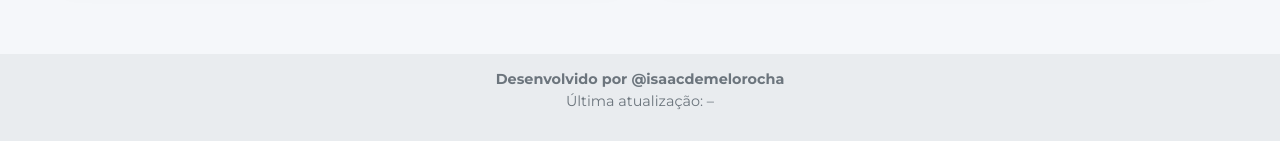
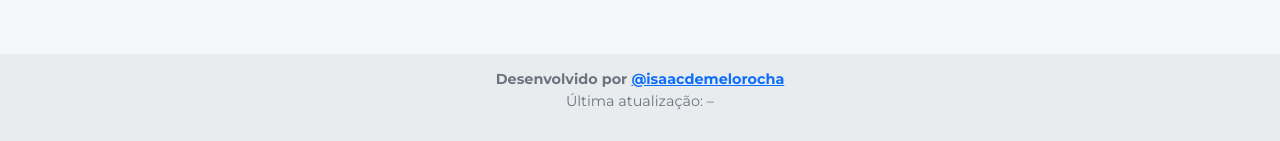
Before and after one commit to isaacdemelorocha/DashEduCorp, a plain HTML site: page index.html in a window 1280 px wide. Shown: the part 1017-1158 px from the top of the page. Drawn offline with nearby package versions, Linux system fonts and the light colour scheme; no server answers.

Commit message:
Update index.html

```diff
--- a/index.html
+++ b/index.html
@@ -193,7 +193,7 @@
 
 <!-- Rodapé que exibe a última data de atualização dos dados -->
 <footer>
-  <b>Desenvolvido por <a hrf="https://www.linkedin.com/in/isaaac/" >@isaacdemelorocha</a></b>
+  <b>Desenvolvido por <a href="https://www.linkedin.com/in/isaaac/" >@isaacdemelorocha</a></b>
   <p>Última atualização: <span id="dataAtualizacao">–</span>
 </footer>
 
```
